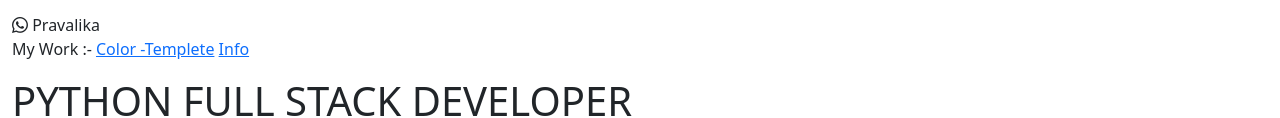
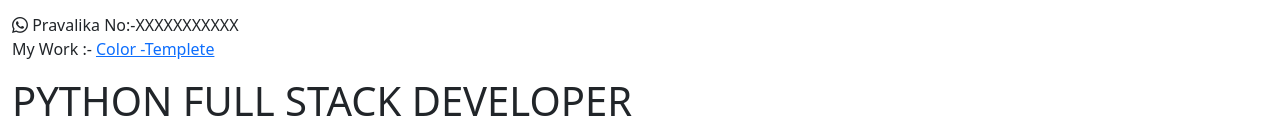
Before and after one commit to SreeChinna/friend-, a website: page index.html in a window 1280 px wide. Shown: the part 425-543 px from the top of the page. Drawn offline with nearby package versions, Linux system fonts and the light colour scheme.

Commit message:
Number Added

```diff
--- a/index.html
+++ b/index.html
@@ -15,11 +15,11 @@
     <img src="./public/Images/Banner/python ban" width="100%" height="300px">
     <p>UI Devloper </p>
     <div class="bi bi-whatsapp">
-     Pravalika
+     Pravalika  No:-XXXXXXXXXXX
     </div>
     <p>
         My Work :- <a href="./public/color.html">Color -Templete</a>
-        <a href="./public/bb.html">Info</a>
+
         <h1>PYTHON  FULL STACK DEVELOPER </h1>
     </p>
     <div> My Time Table </div>
```
